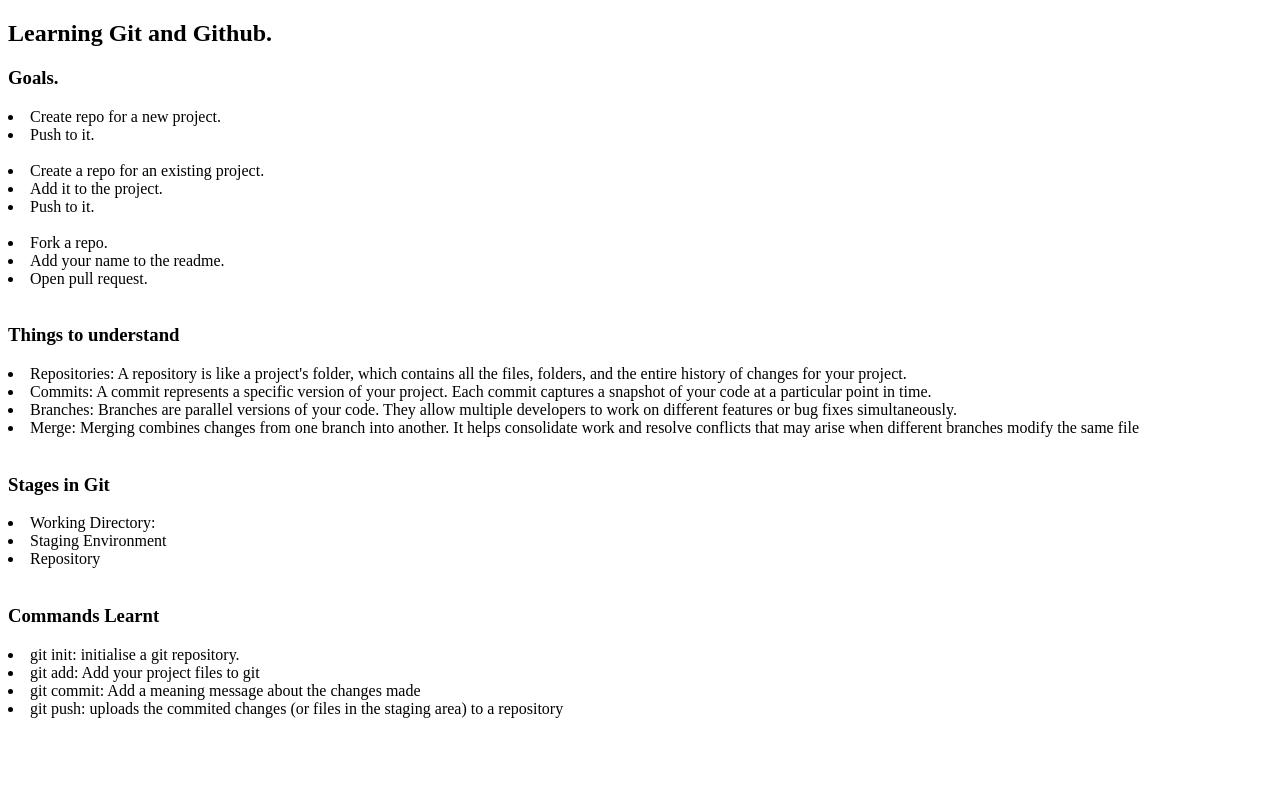
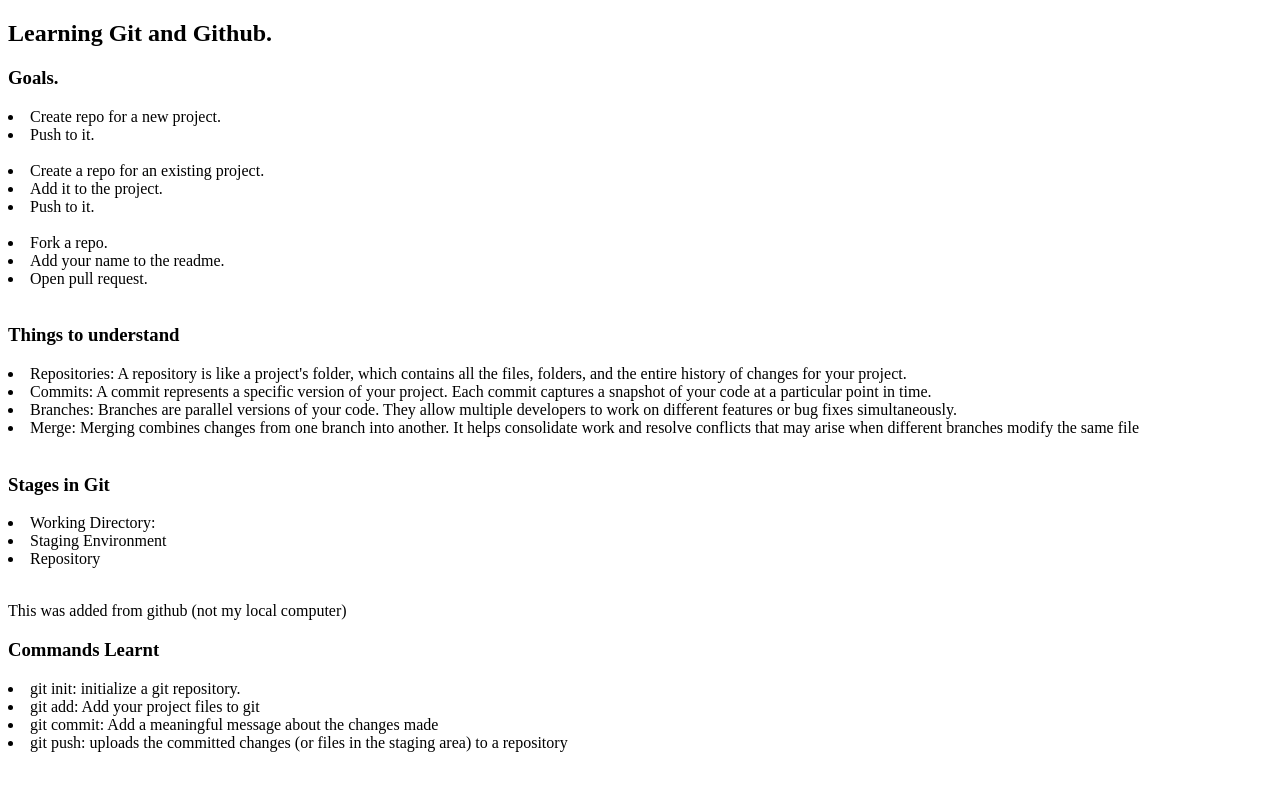
Before and after one commit to tdadadavid/include-git-path, a plain HTML site: page index.html in a window 1280 px wide. Drawn offline with Linux system fonts and the light colour scheme.

Commit message:
Update index.html
Add new changes to the project

```diff
--- a/index.html
+++ b/index.html
@@ -45,11 +45,13 @@
 
     <br/>
 
+    <p>This was added from github (not my local computer)</p>
+
     <h3>Commands Learnt</h3>
-    <li>git init: initialise a git repository.</li>
+    <li>git init: initialize a git repository.</li>
     <li>git add: Add your project files to git</li>
-    <li>git commit: Add a meaning message about the changes made</li>
-    <li>git push: uploads the commited changes (or files in the staging area) to a repository</li>
+    <li>git commit: Add a meaningful message about the changes made</li>
+    <li>git push: uploads the committed changes (or files in the staging area) to a repository</li>
 
 </body>
 </html>
```
